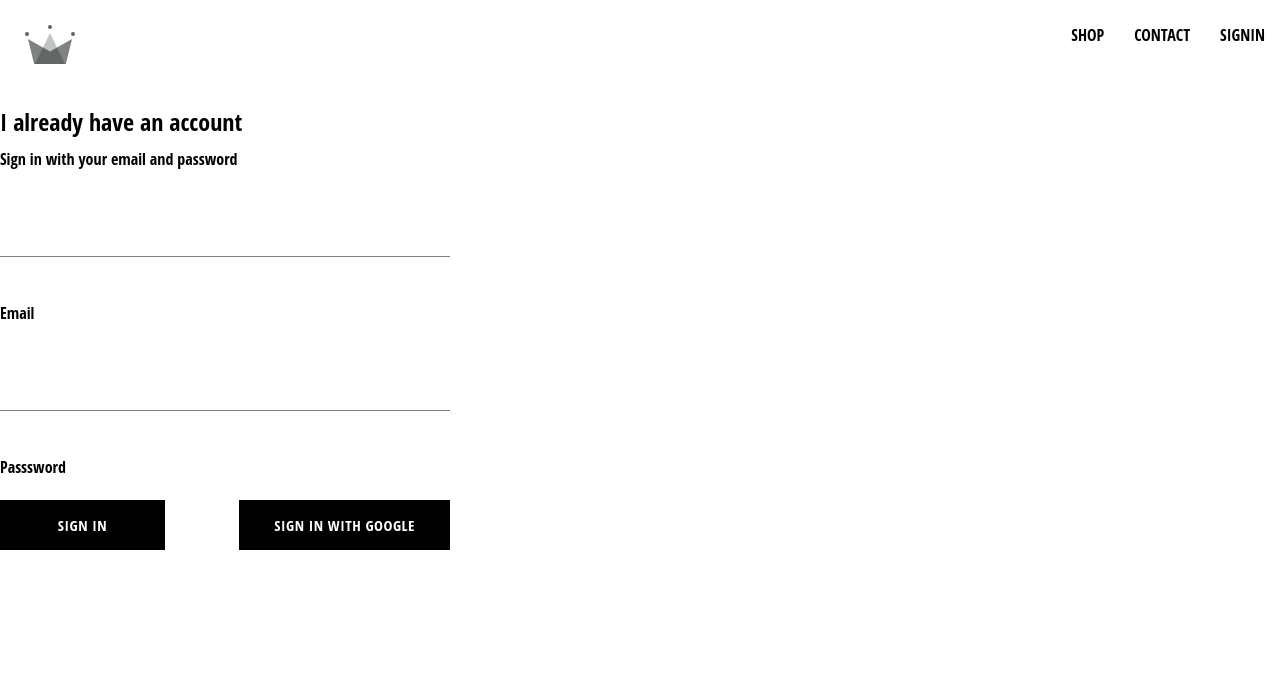
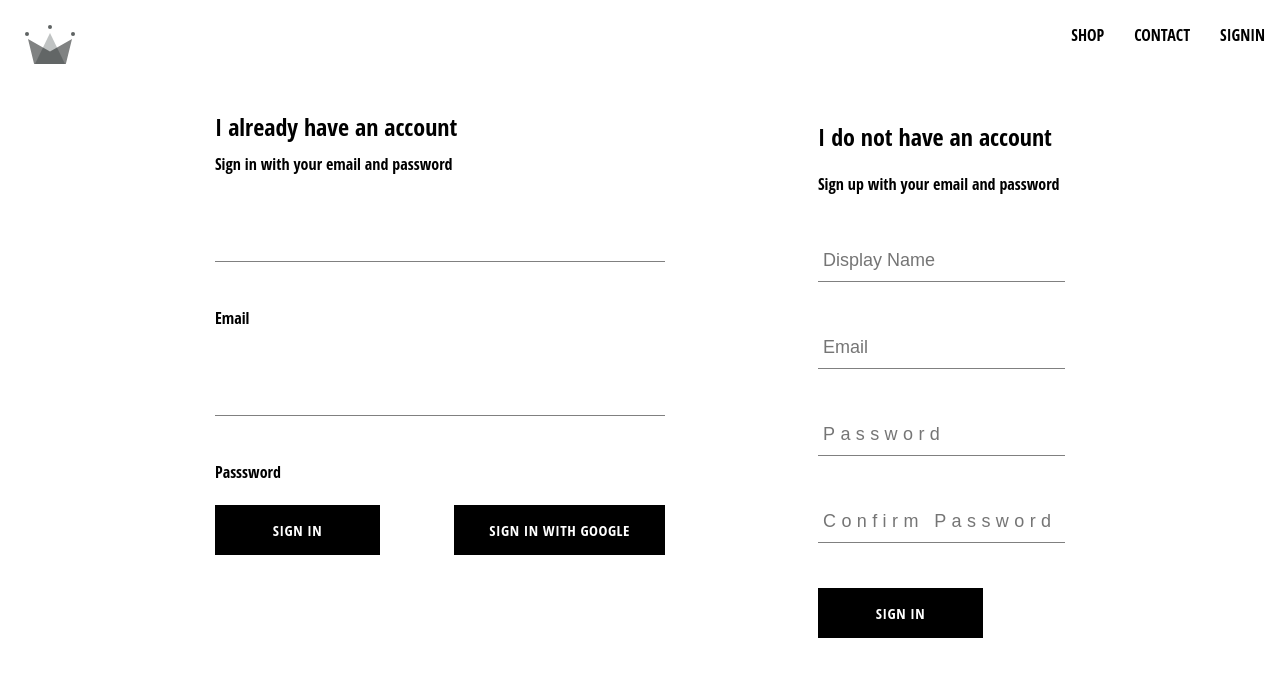
Before and after one commit to Bahlul19/store-with-react, a React (Create React App) app: page /signin in a window 1280 px wide. Shown: the top 676 px of the page. Built offline with nearby package versions, Linux system fonts and the light colour scheme; no server answers; the HTML template or start-up script is replaced by a standard one.

Commit message:
Completed with sign-up component, data stroing into the firebase successfully

```diff
--- a/src/App.js
+++ b/src/App.js
@@ -44,6 +44,8 @@ class App extends React.Component {
             }
           });
 
+          console.log(this.state);
+
         });
 
       }
@@ -55,6 +57,10 @@ class App extends React.Component {
     }
 
     });
+  }
+
+  componentWillUnmount(){
+    this.unsubscribeFromAuth();
   }
 
   render(){
--- a/src/components/sign-up/sign-up.component.jsx
+++ b/src/components/sign-up/sign-up.component.jsx
@@ -31,7 +31,7 @@ class Signup extends React.Component{
 
         try{
 
-            const {user} = await auth.createUserWithEmailAndPassword(emai, password);
+            const {user} = await auth.createUserWithEmailAndPassword(email, password);
 
             await createUserProfileDocument(user, {displayName});
 
@@ -64,33 +64,33 @@ class Signup extends React.Component{
                     name='displayName'
                     type='text'
                     value={this.state.displayName}
-                    handleChange={this.state.handleChange}
-                    label="Display Name"
-                    required/>
+                    handleChange={this.handleChange}
+                    placeholder="Display Name"
+                    required />
 
                     <FormInput
                     name='email'
                     type='email'
                     value={this.state.email}
-                    handleChange={this.state.handleChange}
-                    label="Email"
-                    required/>
+                    handleChange={this.handleChange}
+                    placeholder="Email"
+                    required />
 
                     <FormInput
                     name='password'
                     type='password'
                     value={this.state.password}
-                    handleChange={this.state.handleChange}
-                    label="Password"
-                    required/>
+                    handleChange={this.handleChange}
+                    placeholder="Password"
+                    required />
 
                     <FormInput
                     name='confirmPassword'
                     type='password'
                     value={this.state.confirmPassword}
-                    handleChange={this.state.handleChange}
-                    label="Confirm Password"
-                    required/>
+                    handleChange={this.handleChange}
+                    placeholder="Confirm Password"
+                    required />
 
                     <CustomButton type='submit'>SIGN IN</CustomButton>
 
--- a/src/pages/sign-in-and-sign-up/sign-in-and-sign-up.component.jsx
+++ b/src/pages/sign-in-and-sign-up/sign-in-and-sign-up.component.jsx
@@ -1,6 +1,8 @@
 import React from 'react'
 
 import SignIn from '../../components/sign-in/sign-in.component';
+
+import SignUp from '../../components/sign-up/sign-up.component';
 
 import './sign-in-and-sign-up.style.scss';
 
@@ -8,6 +10,7 @@ const SignInAndSignUpPage = () => (
 
     <div className='sign-in-sign-up'>
         <SignIn />
+        <SignUp />
     </div>
 );
 
--- a/src/pages/sign-in-and-sign-up/sign-in-and-sign-up.style.scss
+++ b/src/pages/sign-in-and-sign-up/sign-in-and-sign-up.style.scss
@@ -0,0 +1,6 @@
+.sign-in-sign-up{
+    width: 850px;
+    display: flex;
+    justify-content: space-between;
+    margin: 30px auto;
+}
```
